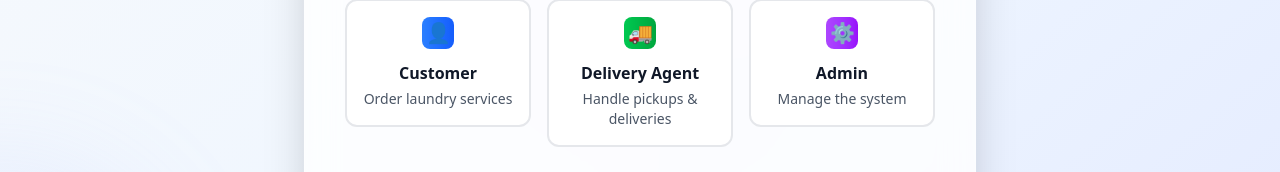
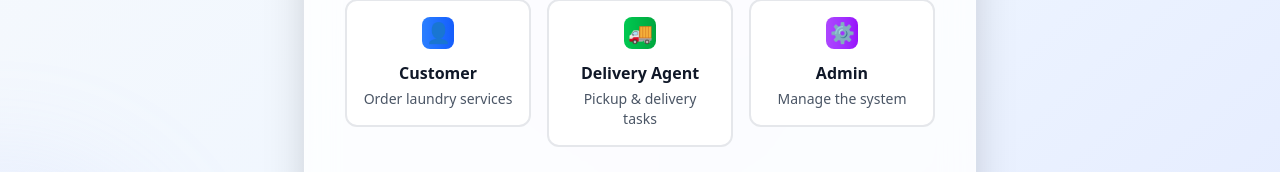
Before and after one commit to xjarifx/LaundryOla, a React (Vite) app in the folder client/: page /signup in a window 1280 px wide. Shown: the part 464-636 px from the top of the page. Built offline with nearby package versions, Linux system fonts and the light colour scheme.

Commit message:
fix: Update description for Delivery Agent role in Signup component

```diff
--- a/client/src/pages/auth/Signup.jsx
+++ b/client/src/pages/auth/Signup.jsx
@@ -73,7 +73,7 @@ const Signup = () => {
     {
       value: "delivery",
       label: "Delivery Agent",
-      description: "Handle pickups & deliveries",
+      description: "Pickup & delivery tasks",
       icon: "🚚",
       color: "from-green-500 to-green-600",
     },
```
